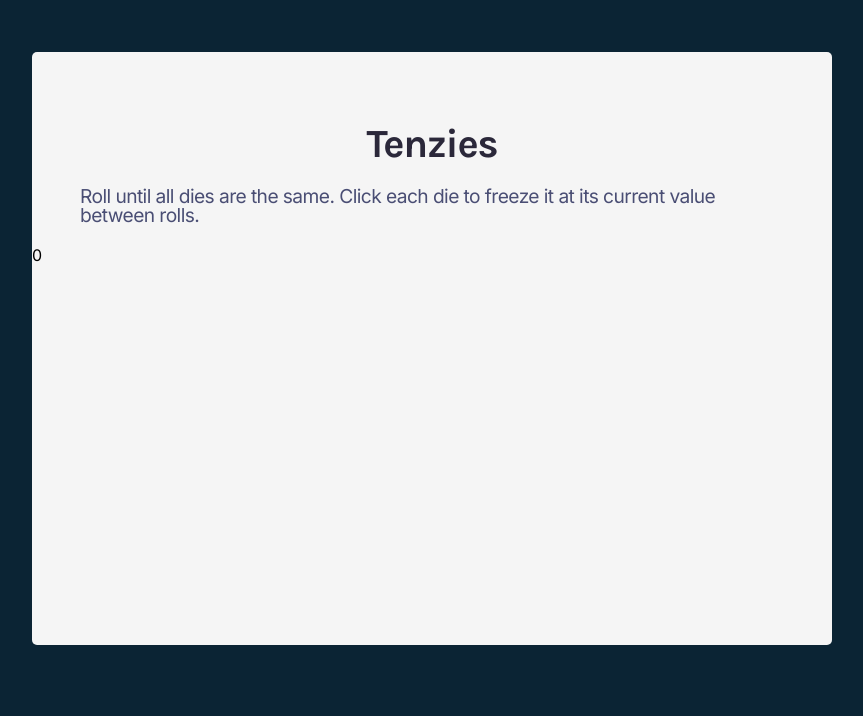
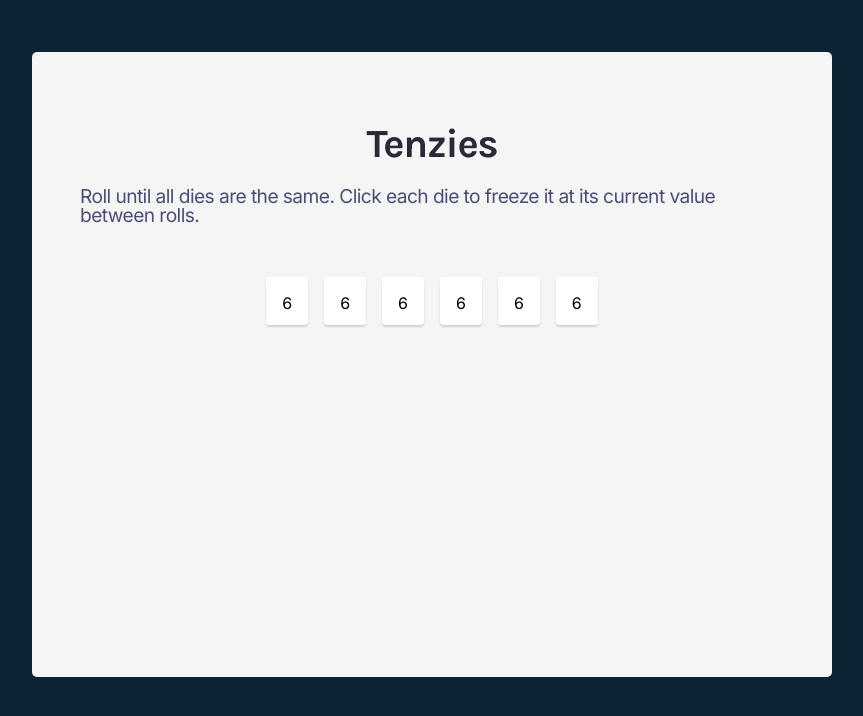
Before and after one commit to bl-aire/tenzies, a React (Vite) app: page / in a window 1280 px wide. Shown: the top 716 px of the page, without its empty margins (208-1071 px from the left). Built offline with nearby package versions, Linux system fonts and the light colour scheme.

Commit message:
Style die component

```diff
--- a/src/App.css
+++ b/src/App.css
@@ -43,3 +43,20 @@ main {
   line-height: 1em;
   letter-spacing: -0.03em;
 }
+
+.die_container{
+  display: flex;
+  justify-content: center;
+  flex-wrap: wrap;
+  gap: 1em;
+  margin:2em 0 0 0;
+}
+
+.die{
+  background: #FFFFFF;
+  box-shadow: 0px 2px 2px rgba(0, 0, 0, 0.15);
+  border-radius: 3.81277px;
+  padding: 1em;
+  width: fit-content;
+  height: 3em;
+}
--- a/src/App.jsx
+++ b/src/App.jsx
@@ -6,9 +6,11 @@ function App() {
   return (
     <main>
       <Content />
+
       <Die
-        value={0}
+        value={6}
       />
+
     </main>
   )
 }
--- a/src/components/Die.jsx
+++ b/src/components/Die.jsx
@@ -1,7 +1,12 @@
 export default function Die(props){
     return(
-        <main>
-            <div>{props.value}</div>
+        <main className="die_container">
+            <div className="die">{props.value}</div>
+            <div className="die">{props.value}</div>
+            <div className="die">{props.value}</div>
+            <div className="die">{props.value}</div>
+            <div className="die">{props.value}</div>
+            <div className="die">{props.value}</div>
         </main>
     )
 }
```
